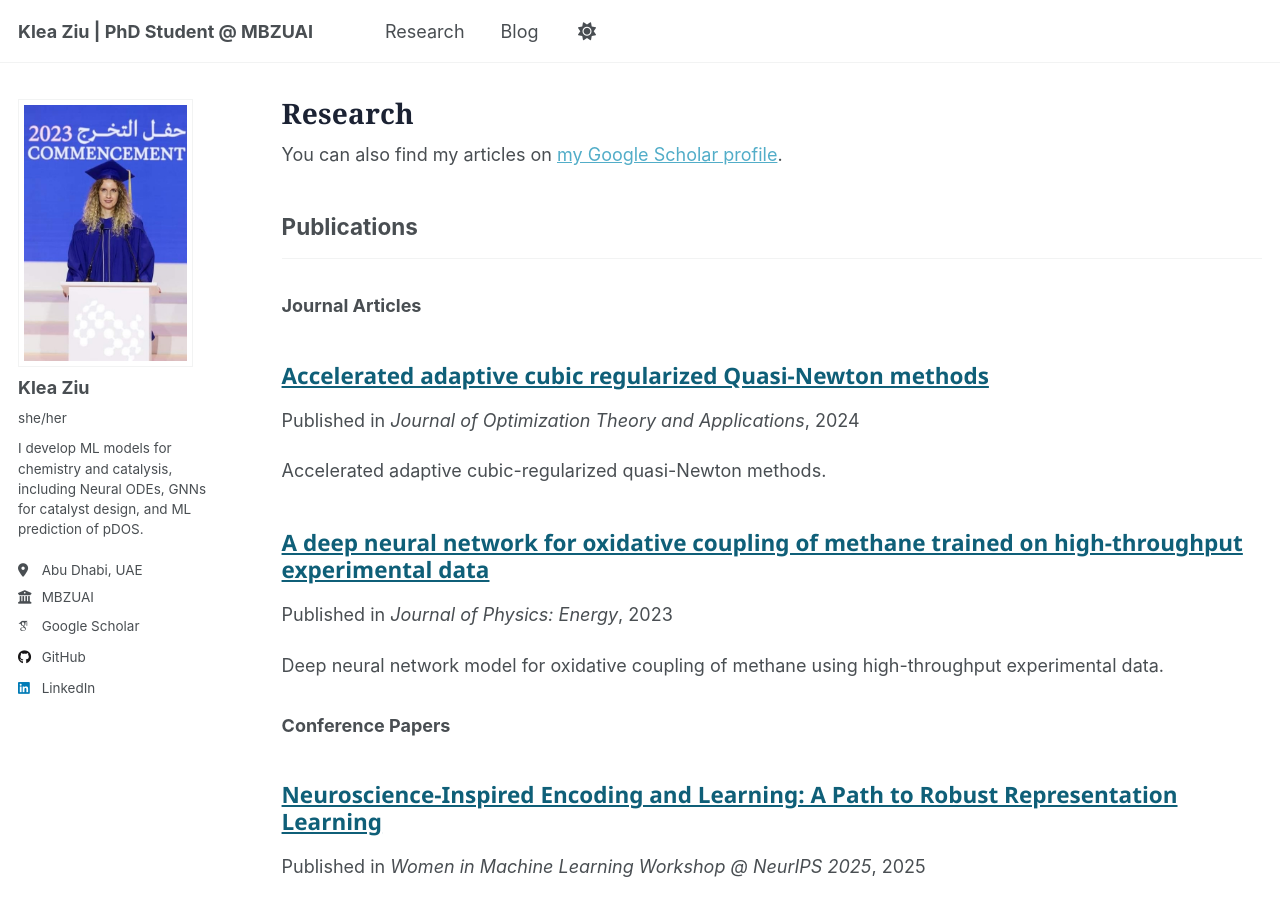
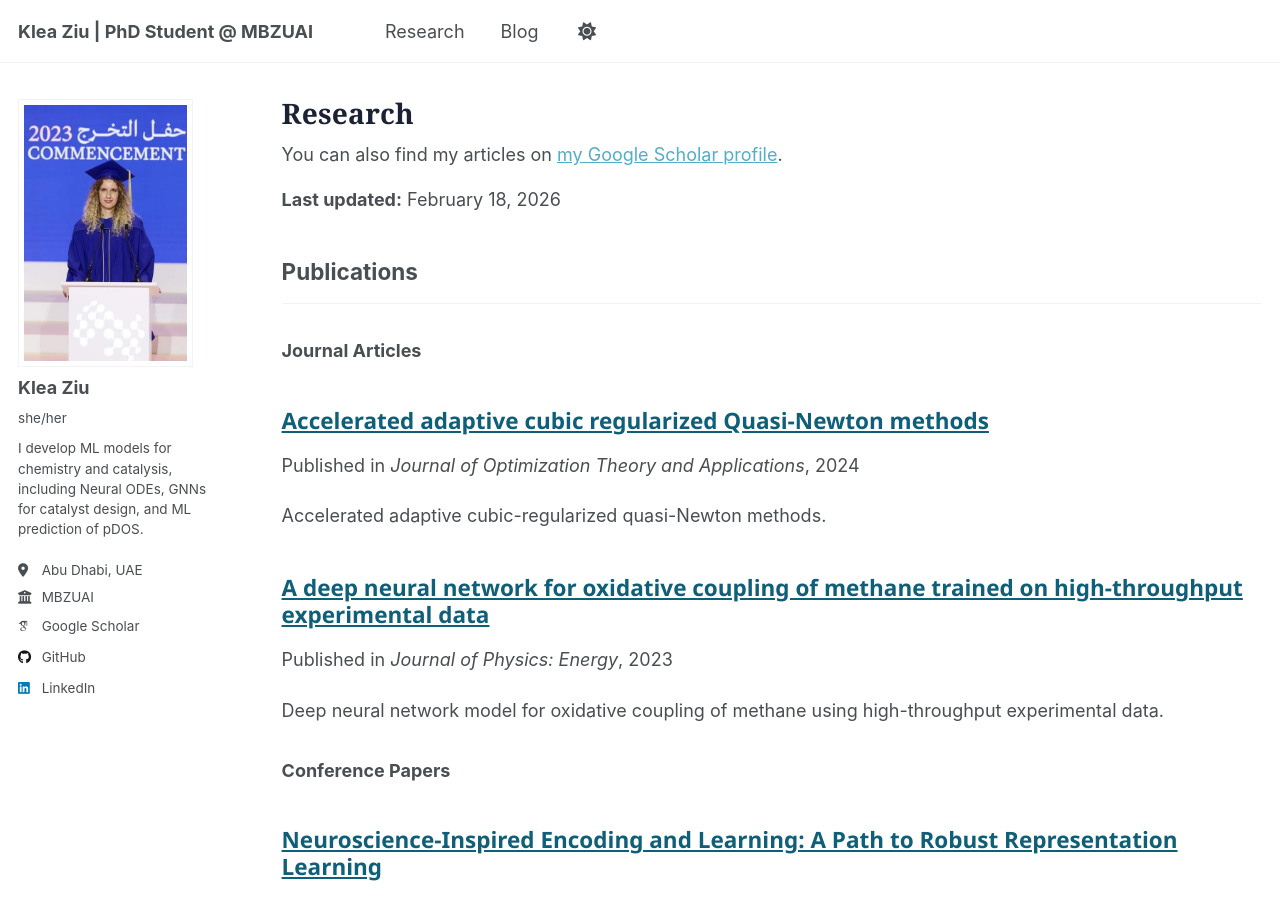
Before and after one commit to klea-ziu/klea-ziu.github.io, a Jekyll site: the page built from _pages/publications.html, in a window 1280 px wide and 900 px high. Built offline with Jekyll 4.4.1, drawn with Linux system fonts in a browser that asks for light colours; some web fonts are replaced; a script that is not in the unit is left out.

Commit message:
Add visible update marker to Research page

```diff
--- a/_pages/publications.html
+++ b/_pages/publications.html
@@ -8,6 +8,7 @@ author_profile: true
 {% if site.author.googlescholar %}
   <div class="wordwrap">You can also find my articles on <a href="{{site.author.googlescholar}}">my Google Scholar profile</a>.</div>
 {% endif %}
+<p><strong>Last updated:</strong> February 18, 2026</p>
 
 {% include base_path %}
 
```
